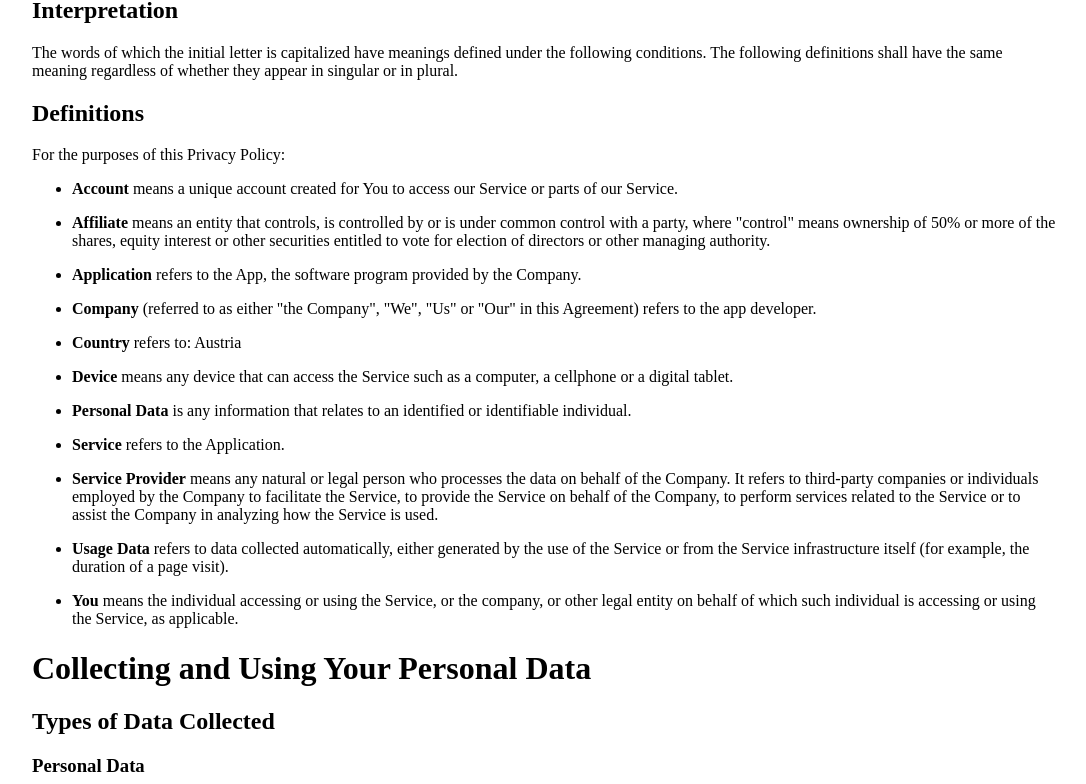
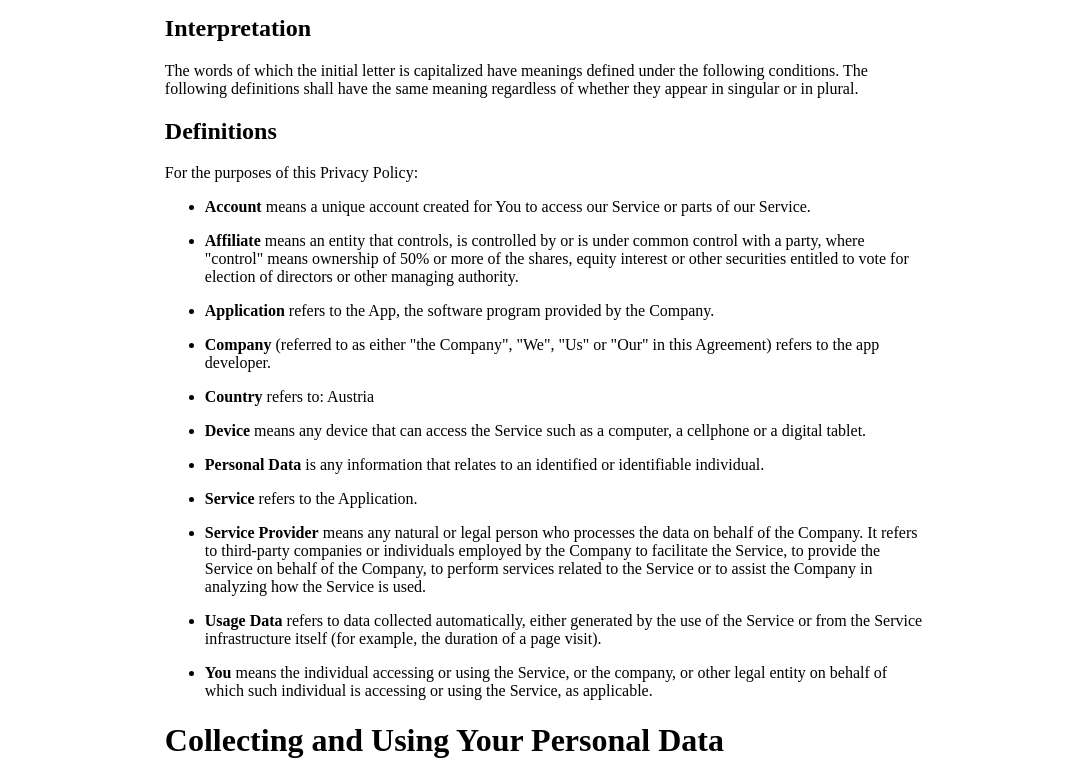
Before and after one commit to programmer328/website, a plain HTML site: page privacypolicy.html in a window 1280 px wide. Shown: the part 259-1043 px from the top of the page, without its empty margins (96-1182 px from the left). Drawn offline with Linux system fonts and the light colour scheme.

Commit message:
Update privacypolicy.html

```diff
--- a/privacypolicy.html
+++ b/privacypolicy.html
@@ -7,7 +7,7 @@
 <body>
 
 <div style="display:flex; justify-content:center;">
-<div style="width:80vw;">
+<div style="width:60%;">
 
 <h1>Privacy Policy</h1>
 <p>This Privacy Policy describes Our policies and procedures on the collection, use and disclosure of Your information when You use the Service and tells You about Your privacy rights and how the law protects You.</p>
```
